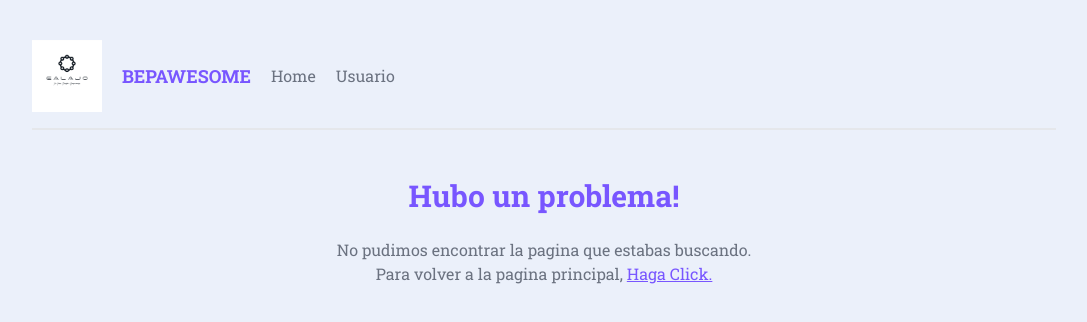
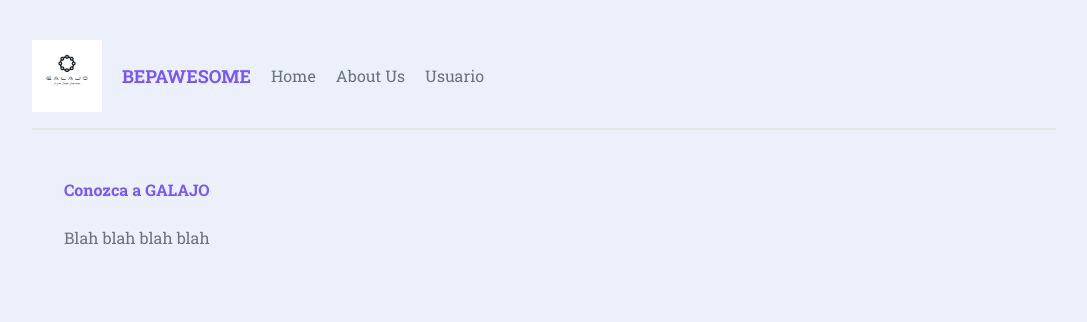
Before and after one commit to BorisWaisten/Be-Pawsome, a Next.js app in the folder frontend/: page /aboutUs in a window 1280 px wide. Before the commit this address had no page. Shown: the top 322 px of the page, without its empty margins (96-1183 px from the left). Built offline with nearby package versions, Linux system fonts and the light colour scheme.

Commit message:
Se agrega Pagina About us

```diff
--- /dev/null
+++ b/frontend/app/aboutUs/page.jsx
@@ -0,0 +1,9 @@
+
+export default function AboutUs() {
+    return (
+      <main>
+        <h2>Conozca a GALAJO</h2>
+        <p>Blah blah blah blah</p>
+      </main>
+    )
+}
--- a/frontend/app/components/Navbar.jsx
+++ b/frontend/app/components/Navbar.jsx
@@ -14,6 +14,7 @@ export default function NavBar() {
         />
         <h1> BEPAWESOME</h1>
         <Link href="/"> Home </Link>
+        <Link href="/aboutUs">About Us</Link>
         <Link href="/usuario">Usuario</Link>
     </nav>
    )
```
